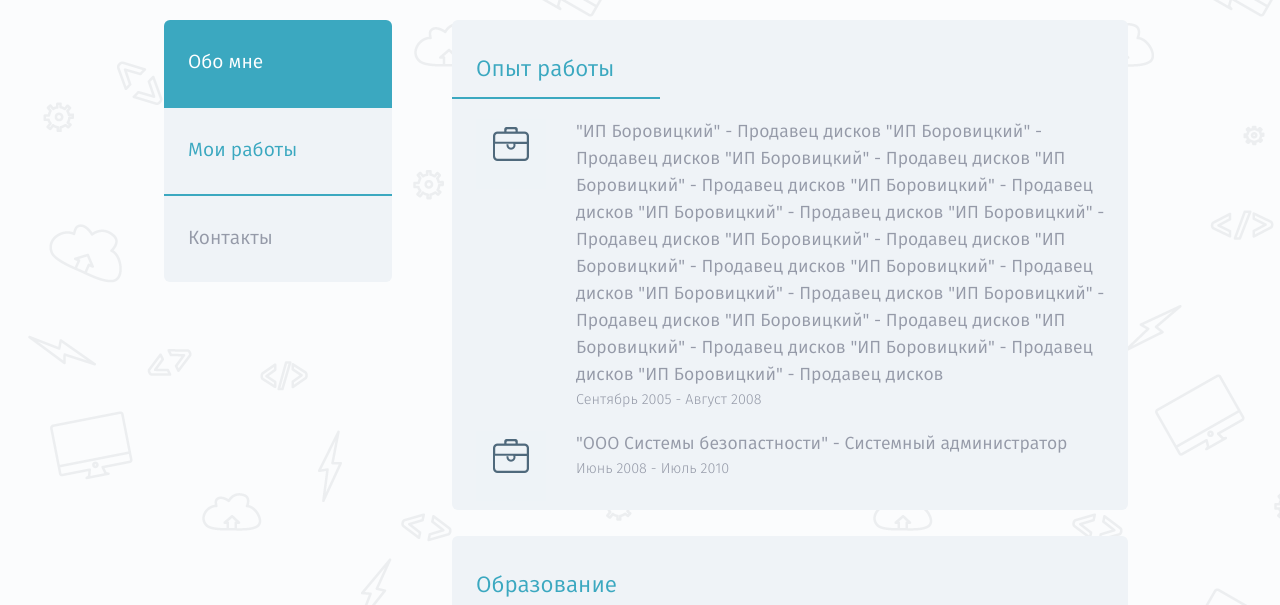
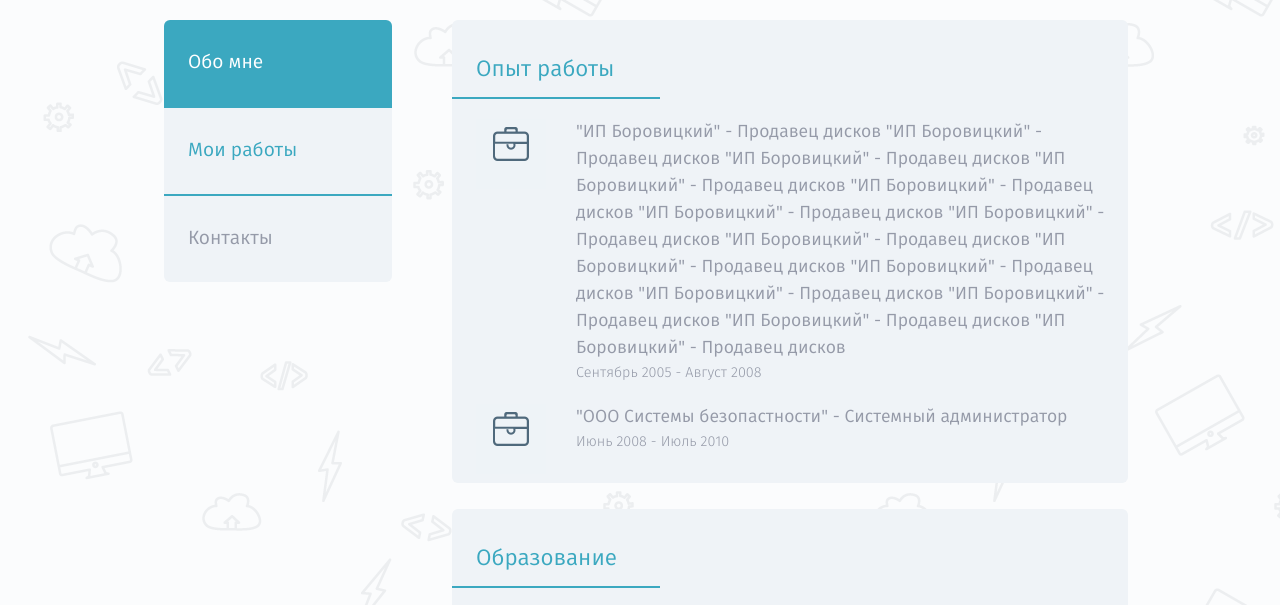
Before and after one commit to windyeti/loft-project-01, a website: page app/index.html in a window 1280 px wide. Shown: the part 118-723 px from the top of the page. Drawn offline with Linux system fonts and the light colour scheme.

Commit message:
change index.html

```diff
--- a/app/index.html
+++ b/app/index.html
@@ -285,7 +285,7 @@
             <section class="experiens">
                 <ul>
                     <li><p>Опыт работы</p><div class="line"></div></li>
-                    <li><p><span class="icon"></span>"ИП Боровицкий" - Продавец дисков "ИП Боровицкий" - Продавец дисков "ИП Боровицкий" - Продавец дисков "ИП Боровицкий" - Продавец дисков "ИП Боровицкий" - Продавец дисков "ИП Боровицкий" - Продавец дисков "ИП Боровицкий" - Продавец дисков "ИП Боровицкий" - Продавец дисков "ИП Боровицкий" - Продавец дисков "ИП Боровицкий" - Продавец дисков "ИП Боровицкий" - Продавец дисков "ИП Боровицкий" - Продавец дисков "ИП Боровицкий" - Продавец дисков "ИП Боровицкий" - Продавец дисков "ИП Боровицкий" - Продавец дисков "ИП Боровицкий" - Продавец дисков </p><p>Сентябрь 2005 - Август 2008</p></li>
+                    <li><p><span class="icon"></span>"ИП Боровицкий" - Продавец дисков "ИП Боровицкий" - Продавец дисков "ИП Боровицкий" - Продавец дисков "ИП Боровицкий" - Продавец дисков "ИП Боровицкий" - Продавец дисков "ИП Боровицкий" - Продавец дисков "ИП Боровицкий" - Продавец дисков "ИП Боровицкий" - Продавец дисков "ИП Боровицкий" - Продавец дисков "ИП Боровицкий" - Продавец дисков "ИП Боровицкий" - Продавец дисков "ИП Боровицкий" - Продавец дисков "ИП Боровицкий" - Продавец дисков "ИП Боровицкий" - Продавец дисков </p><p>Сентябрь 2005 - Август 2008</p></li>
                     <li><p><span class="icon"></span>"ООО Системы безопастности" - Системный администратор</p><p>Июнь 2008 - Июль 2010</p></li>
                 </ul>
             </section>
```
